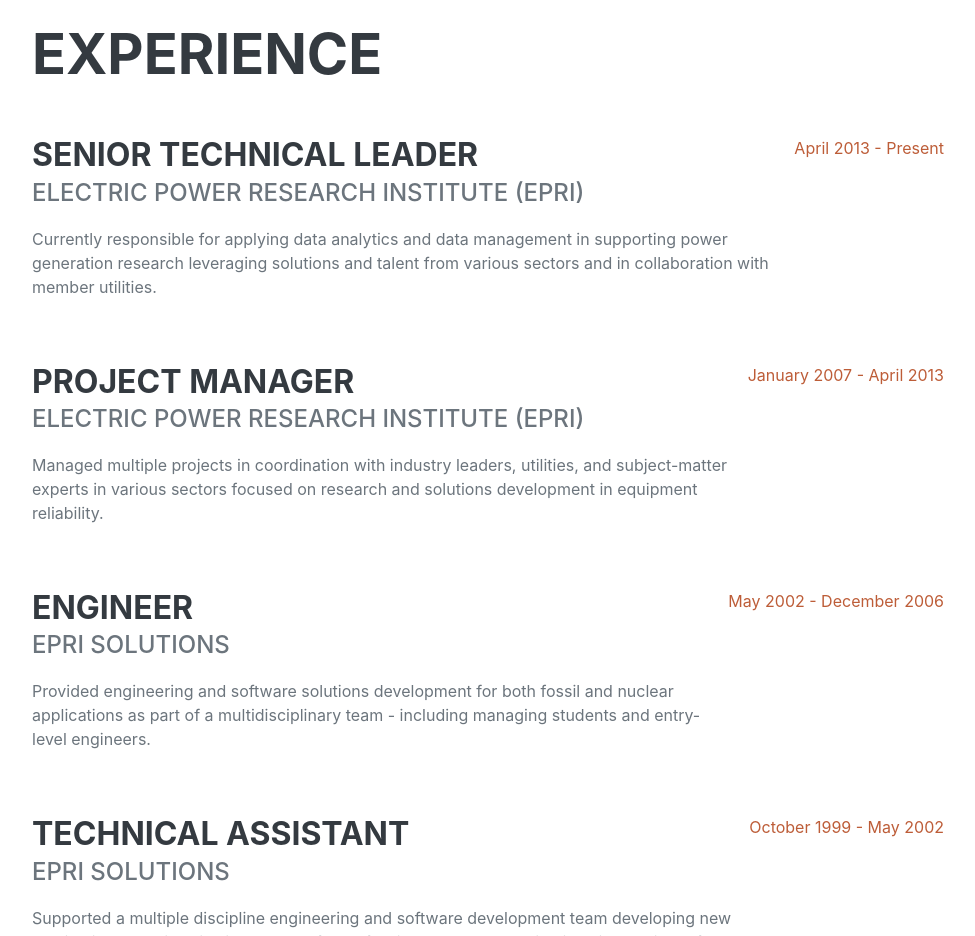
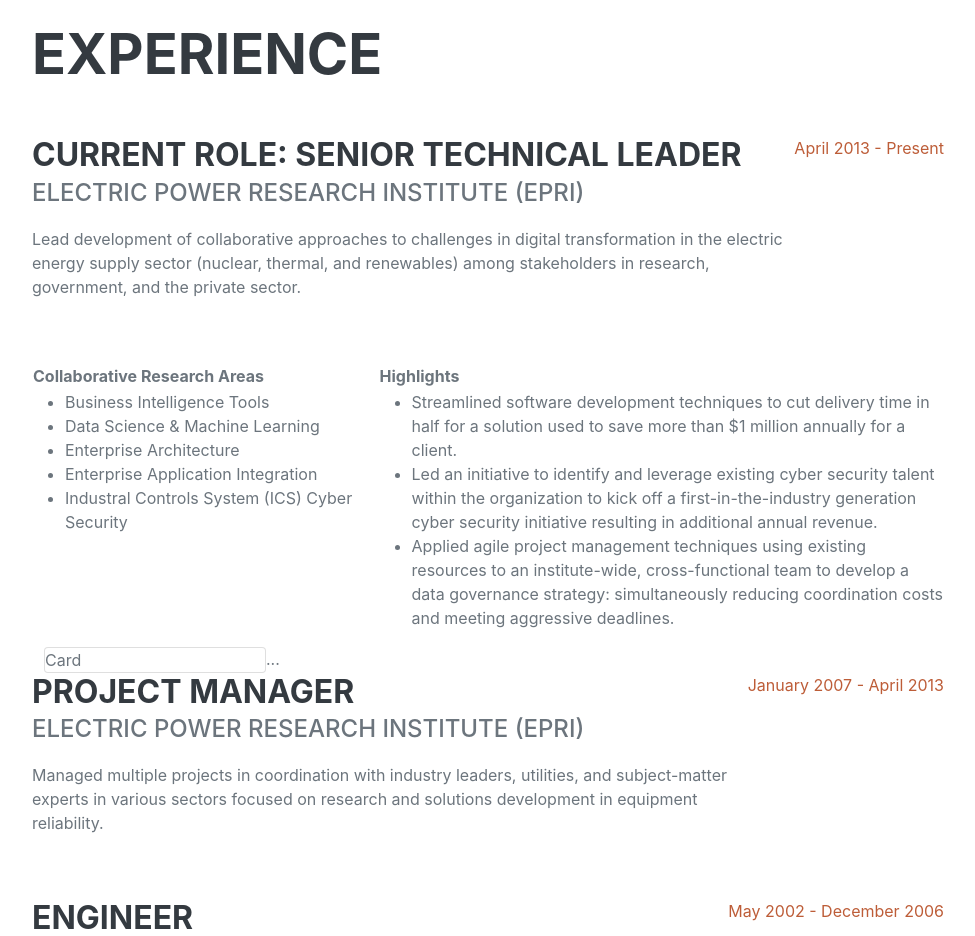
Before and after one commit to tbojustin/crc-frontend, a plain HTML site: page public/index.html in a window 1280 px wide. Shown: the part 860-1796 px from the top of the page, without its empty margins (288-1263 px from the left). Drawn offline with nearby package versions, Linux system fonts and the light colour scheme; no server answers; a web font is replaced by a local one.

Commit message:
trying out different layouts

```diff
--- a/public/index.html
+++ b/public/index.html
@@ -63,11 +63,50 @@
                     <h2 class="mb-5">Experience</h2>
                     <div class="d-flex flex-column flex-md-row justify-content-between mb-5">
                         <div class="flex-grow-1">
-                            <h3 class="mb-0">Senior Technical Leader</h3>
+                            <h3 class="mb-0">Current Role: Senior Technical Leader</h3>
                             <div class="subheading mb-3">Electric Power Research Institute (EPRI)</div>
-                            <p>Currently responsible for applying data analytics and data management in supporting power generation research leveraging solutions and talent from various sectors and in collaboration with member utilities.</p>
+                            <!-- Role Summary-->
+                            <p>Lead development of collaborative approaches to challenges in digital transformation in the electric energy supply sector (nuclear, thermal, and renewables) among stakeholders in research, government, and the private sector.</p>
+                            <!-- Listing-->
+
+                            <!-- Narrative-->
+                            <!-- Examples-->
                         </div>
                         <div class="flex-shrink-0"><span class="text-primary">April 2013 - Present</span></div>
+                    </div>
+
+                    <table>
+                        <tr>
+                            <th style="width: 38%;">Collaborative Research Areas</th>
+                            <th style="width: 62%;">Highlights</th>
+                        </tr>
+                        <tr style="vertical-align:top">
+                            <td>
+                                <ul>
+                                    <li>Business Intelligence Tools</li>
+                                    <li>Data Science & Machine Learning</li>
+                                    <li>Enterprise Architecture</li>
+                                    <li>Enterprise Application Integration</li>
+                                    <li>Industral Controls System (ICS) Cyber Security</li>
+                                </ul>
+                            </td>
+                        <td>
+                            <ul>
+                                <li>Streamlined software development techniques to cut delivery time in half for a solution used to save more than $1 million annually for a client.</li>
+                                <li>Led an initiative to identify and leverage existing cyber security talent within the organization to kick off a first-in-the-industry generation cyber security initiative resulting in additional annual revenue.</li>
+                                <li>Applied agile project management techniques using existing resources to an institute-wide, cross-functional team to develop a data governance strategy: simultaneously reducing coordination costs and meeting aggressive deadlines.</li>
+                            </ul>
+                        </td>
+                        </tr>
+                </table>
+                    <div class="container-fluid">
+                        <div class="d-flex flex-row flex-nowrap overflow-auto">
+                            <div class="col-3">
+                                <div class="card card-block">Card</div>
+                            </div>
+
+                            ...
+                        </div>
                     </div>
                     <div class="d-flex flex-column flex-md-row justify-content-between mb-5">
                         <div class="flex-grow-1">
```
